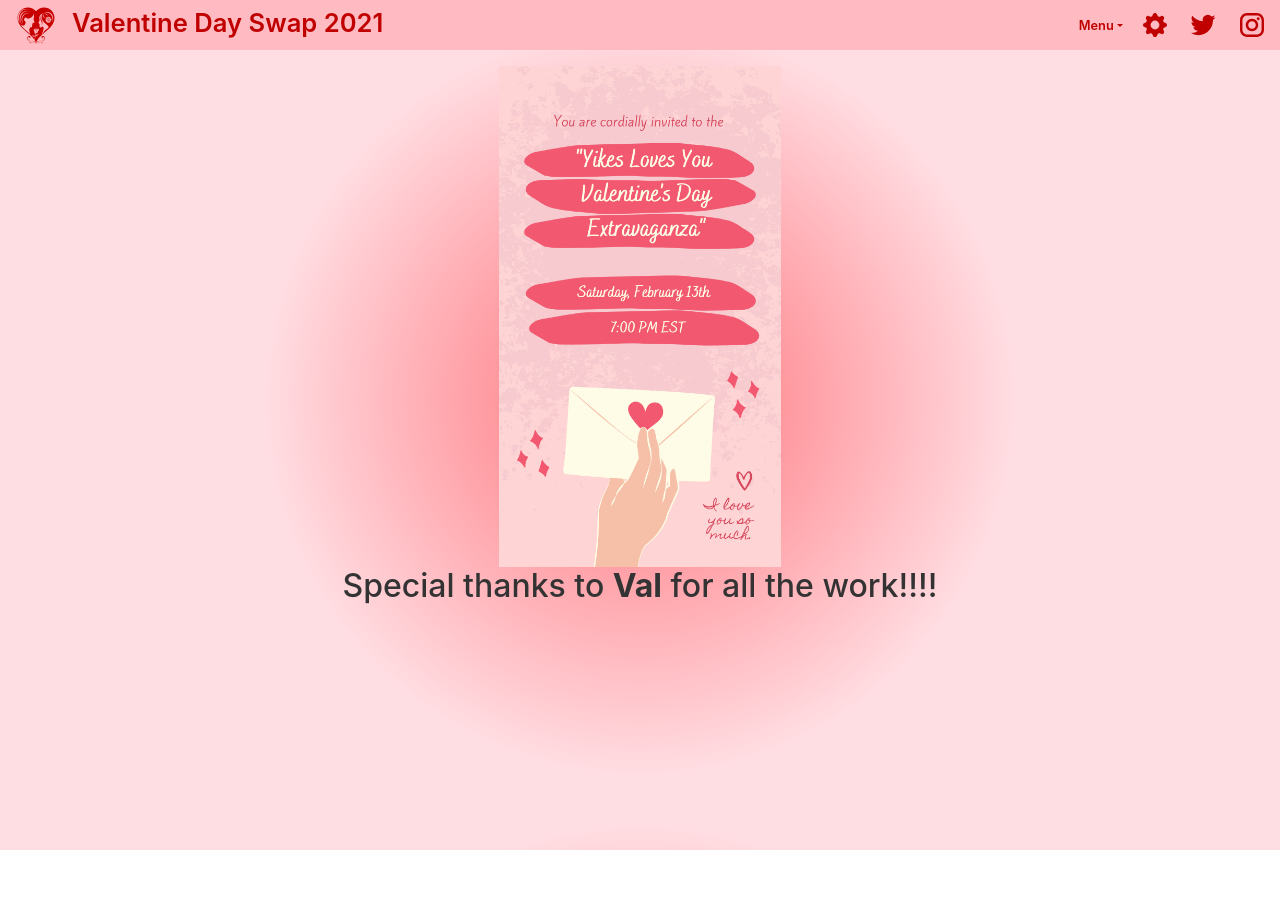
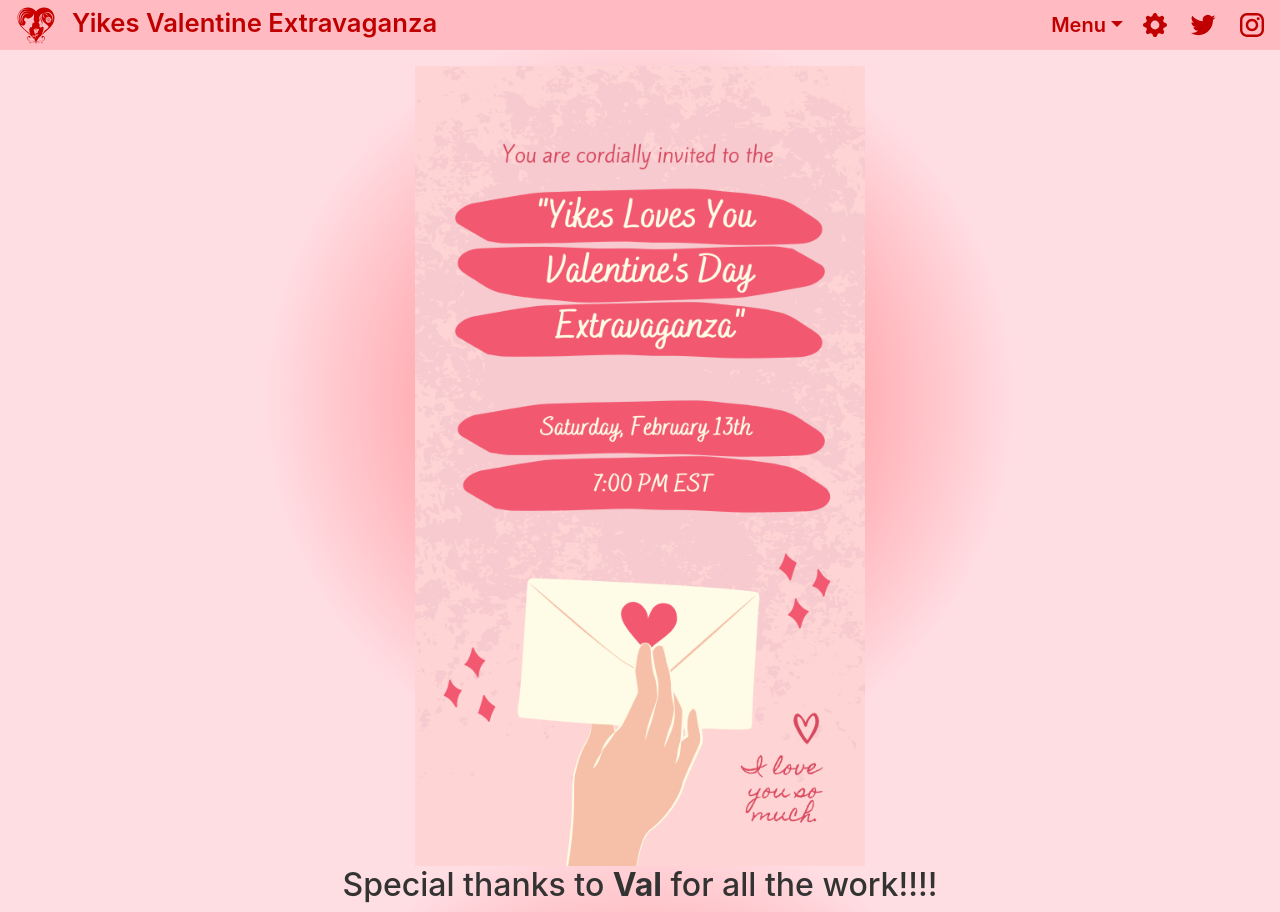
Before and after one commit to kloklee88/valentine-day-swap-website, an Angular app: page /about in a window 1280 px wide. Before the commit the page ends 850 px from the top, so only its background shows below. Built offline with nearby package versions, Linux system fonts and the light colour scheme.

Commit message:
Styling fixes

```diff
--- a/src/app/about/about.component.scss
+++ b/src/app/about/about.component.scss
@@ -16,7 +16,7 @@
   }
 
   #invitation {
-    width: 100%;
-    max-width: 22vw;
-    height: auto;
+    height: 100%;
+    max-height: 800px;
+    width: auto;
   }
--- a/src/app/app.component.html
+++ b/src/app/app.component.html
@@ -2,13 +2,14 @@
 <div class="toolbar" role="banner">
   <a [routerLink]="['/home']" id="title">
     <img id="logo" width="40" alt="Valentine" src="assets/svg/romance.svg" />
-    <span>Valentine Day Swap 2021</span>
+    <span>Yikes Valentine Extravaganza</span>
   </a>
 
   <div class="spacer"></div>
   <div ngbDropdown class="d-inline-block">
     <span id="menu-dropdown" ngbDropdownToggle>Menu</span>
     <div ngbDropdownMenu aria-labelledby="dropdownBasic1">
+      <button ngbDropdownItem [routerLink]="['/home']">Home</button>
       <button ngbDropdownItem [routerLink]="['/about']">About</button>
       <button ngbDropdownItem [routerLink]="['/schedule']">Schedule</button>
     </div>
--- a/src/app/app.component.scss
+++ b/src/app/app.component.scss
@@ -74,6 +74,6 @@
   }
 
   #menu-dropdown {
-    font-size: 1vw;
+    font-size: 20px;
     margin-right: 20px;
   }
--- a/src/app/home/home.component.html
+++ b/src/app/home/home.component.html
@@ -1,7 +1,8 @@
 <div class="content" role="main">
   <div class="utility-container">
-    <h2 class="instructions">Please select your name below. A pop-up will show up for extra confirmation.
-      After you correctly selected your name, you will see your randomized Valentine partner!</h2>
+    <h2>Valentine Day Swap</h2>
+    <h3 class="instructions">Please select your name below. A pop-up will show up for extra confirmation.
+      <br><br>After you correctly selected your name, you will see your randomized Valentine partner!</h3>
   </div>
   <div class="card-container">
     <div *ngFor="let pair of pairs; let i = index">
--- a/src/app/home/home.component.scss
+++ b/src/app/home/home.component.scss
@@ -63,8 +63,12 @@
     filter: brightness(0) saturate(100%) invert(13%) sepia(74%) saturate(5004%) hue-rotate(356deg) brightness(91%) contrast(118%);
   }
 
-  .card-title, .instructions {
+  .card-title {
     font-size: 2vw !important;
+  }
+
+  .instructions {
+    font-size: 1.5vw !important;
   }
 
   a:hover .card-img {
@@ -90,9 +94,9 @@
   }
 
   /* Responsive Styles */
-  @media screen and (max-width: 767px) {
-    .card {
-      height: 16px;
-      margin: 8px 0;
-    }
-  }
+  // @media screen and (max-width: 767px) {
+  //   .card {
+  //     height: 86px;
+  //     margin: 8px 0;
+  //   }
+  // }
--- a/src/app/schedule/schedule.component.scss
+++ b/src/app/schedule/schedule.component.scss
@@ -16,7 +16,7 @@
 }
 
 #schedule {
-  width: 100%;
-  max-width: 23vw;
-  height: auto;
+  height: 100%;
+  max-height: 800px;
+  width: auto;
 }
--- a/src/index.html
+++ b/src/index.html
@@ -2,7 +2,7 @@
 <html lang="en">
 <head>
   <meta charset="utf-8">
-  <title>Valentine Day Swap</title>
+  <title>Yikes Valentine</title>
   <base href="/">
   <meta name="viewport" content="width=device-width, initial-scale=1">
   <link rel="icon" type="image/x-icon" href="favicon.ico">
```
